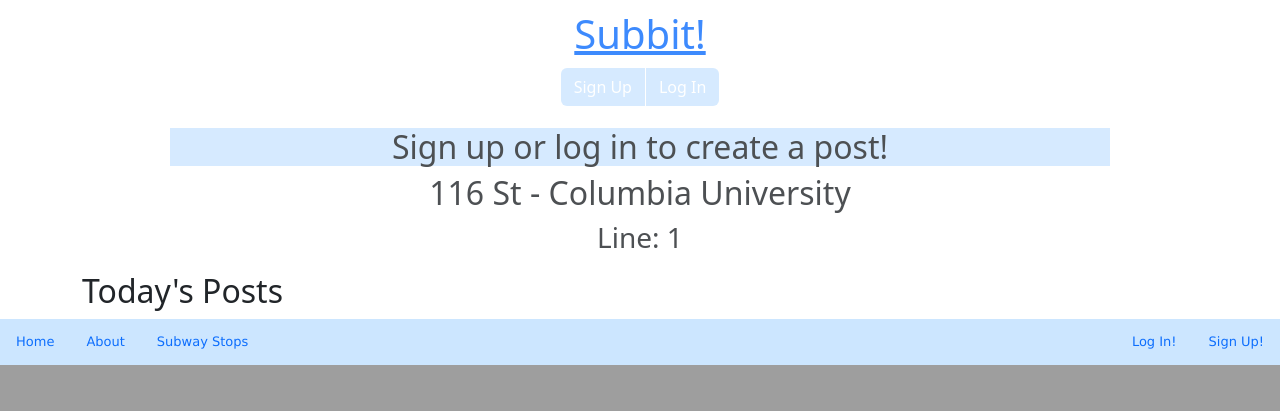
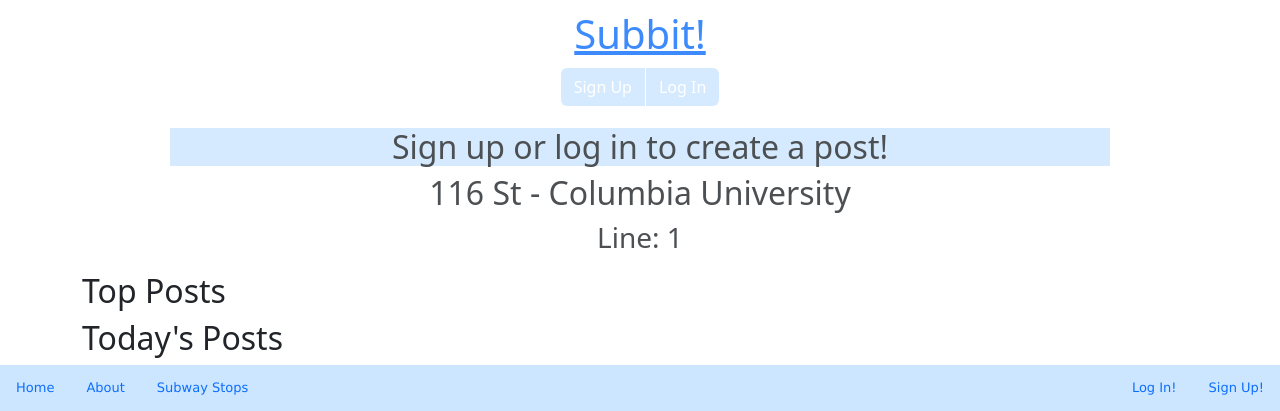
Before and after one commit to nandopas/subbit, a Rails app: page /subway_stops/1 in a window 1280 px wide. Shown: the part 496-907 px from the top of the page. Before the commit the page ends 861 px from the top, so only its background shows below. Run offline with Rails 7, Linux system fonts and the light colour scheme; data comes from the database, SQL or seed files in the repository; data that the repository does not hold is empty; style sheets or scripts are compiled from the project's sources; some libraries are stand-ins or nearby versions.

Commit message:
added top posts and character limit

```diff
--- a/app/assets/javascripts/application.js
+++ b/app/assets/javascripts/application.js
@@ -1,4 +1,5 @@
 //= require jquery3
+//= require jquery_ujs
 //= require popper
 //= require bootstrap
 //= require bootstrap-sprockets
--- a/app/assets/stylesheets/application.scss
+++ b/app/assets/stylesheets/application.scss
@@ -24,8 +24,3 @@
   margin: 0px auto;
   float: none;
 }
-
-.posts
-{
-  background-color: coral;
-}
--- a/app/models/post.rb
+++ b/app/models/post.rb
@@ -12,4 +12,16 @@ class Post < ApplicationRecord
   def self.today
   	where("created_at >= ?", Time.zone.now.beginning_of_day)
   end
+
+  #for displaying top 4 posts
+  def self.top_posts(subway_stop)
+    posts = []
+    subway_stop.posts.order(:cached_weighted_score).reverse.each do |post|
+      posts << post
+    end
+
+    top = []
+    top = posts[0..3]
+    return top
+  end
 end
--- a/app/views/layouts/application.html.erb
+++ b/app/views/layouts/application.html.erb
@@ -7,7 +7,7 @@
 
     <%= stylesheet_link_tag 'application', media: 'all', 'data-turbolinks-track': 'reload' %>
     <%= javascript_pack_tag 'application', 'data-turbolinks-track': 'reload' %>
-
+    <%= javascript_include_tag "application", "data-turbolinks-track" => "reload" %>
 
 
     <style>
--- a/app/views/posts/_post.html.erb
+++ b/app/views/posts/_post.html.erb
@@ -76,7 +76,7 @@
 
 
 
-<div class="card">
+<div class="card" style:"padding:6px">
   <div class="card-body">
 
     <% if false %>
@@ -135,3 +135,4 @@
 </div>
 
 </div>
+<br>
--- a/app/views/subway_stops/show.html.erb
+++ b/app/views/subway_stops/show.html.erb
@@ -29,10 +29,21 @@
 </div>
 
 <div class="container">
+	<h2> Top Posts </h2>
+	<div class="row">
+	  <% Post.top_posts(@subway_stop).each do |post| %>
+	    <div class="col">
+		  <%= render post %>
+	    </div>
+	  <% end %>
+	</div>
+
 	<% if current_user %>
 	  <h2>Add a post</h2>
 	  <%= render 'posts/form' %>
 	<% end %>
+
+
 
 	<h2>Today's Posts</h2>
 	<% @subway_stop.posts.today.order(:cached_weighted_score).reverse.each do |post| %>
--- a/config/application.rb
+++ b/config/application.rb
@@ -13,7 +13,7 @@ module Subbit
     #https://stackoverflow.com/questions/6118779/how-to-change-default-timezone-for-active-record-in-rails
     config.time_zone = 'Eastern Time (US & Canada)'
  	config.active_record.default_timezone = :local # Or :utc
-
+    require "sprockets/railtie"
     # Settings in config/environments/* take precedence over those specified here.
     # Application configuration can go into files in config/initializers
     # -- all .rb files in that directory are automatically loaded after loading
```
Also changed, not shown: app/views/posts/_form.html.erb (+17 -2 lines).
